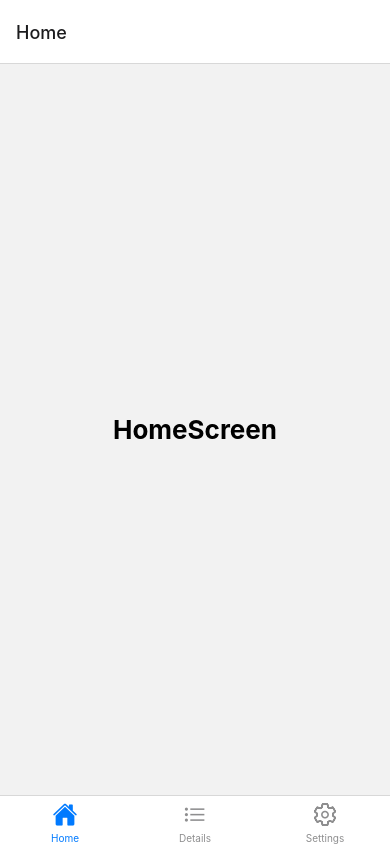
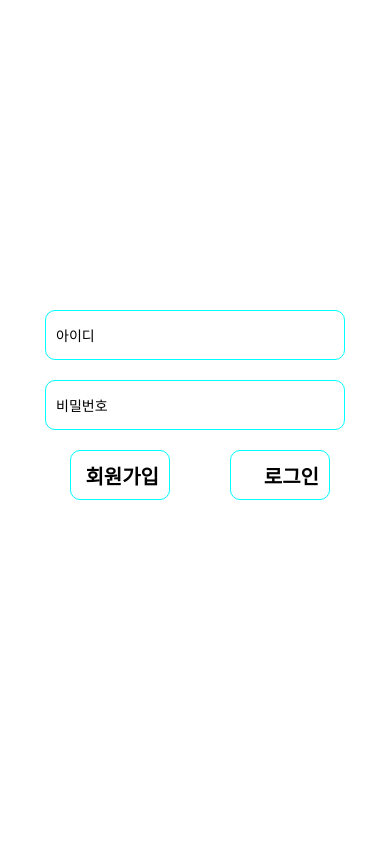
Before and after one commit to vietman2/BaseballTeam, a React Native app in the folder frontend/: screen / in a window 390 px wide. Built offline with nearby package versions, Linux system fonts and the light colour scheme.

Commit message:
login as main

```diff
--- a/frontend/App.tsx
+++ b/frontend/App.tsx
@@ -1,9 +1,10 @@
-import React from "react";
 import MainContainer from "./navigation/MainContainer"
+import Login from "./components/Login/Login";
 
 function App(){
   return(
-    <MainContainer/>
+    <Login/>
+    /*<MainContainer/>*/
   );
 }
 export default App;
```
